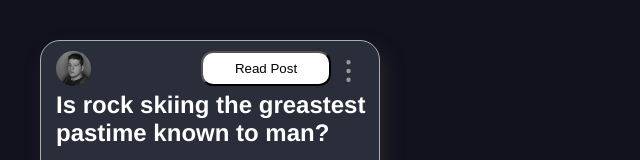
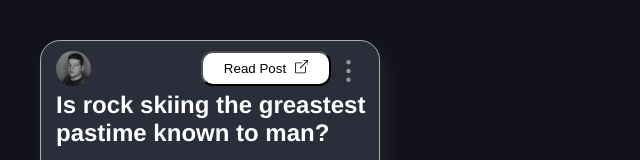
Before and after one commit to endaksi1/my-blog-app, a React (Create React App) app: page / in a window 1280 px wide. Shown: the top 160 px of the page, without its empty margins (0-640 px from the left). Built offline with nearby package versions, Linux system fonts and the light colour scheme.

Commit message:
add box arrow icon to button

```diff
--- a/src/App.css
+++ b/src/App.css
@@ -179,3 +179,8 @@
   width: 105px;
   height: 40px;
 }
+
+.box-arrow {
+  padding-left: 5px;
+  color: #000000;
+}
--- a/src/Components/blogCard.jsx
+++ b/src/Components/blogCard.jsx
@@ -13,6 +13,7 @@ import { HiEllipsisVertical } from "react-icons/hi2";
 
 const cardImage = imageMain;
 const posterImage = imagePoster;
+const boxArrow = <BsBoxArrowUpRight className="box-arrow"/>
 
 const BlogCard = () => {
   return (
@@ -21,7 +22,7 @@ const BlogCard = () => {
         <div className="card-header">
           <img className="poster-image" src={imagePoster} />
           <div className="header-spacer"></div>
-          <AppButton>Read Post {BsBoxArrowUpRight}</AppButton>
+          <AppButton>Read Post   {boxArrow}</AppButton>
           {/* <EllipsisButton></EllipsisButton> */}
           <HiEllipsisVertical className="ellipsis"/>
         </div>
```
